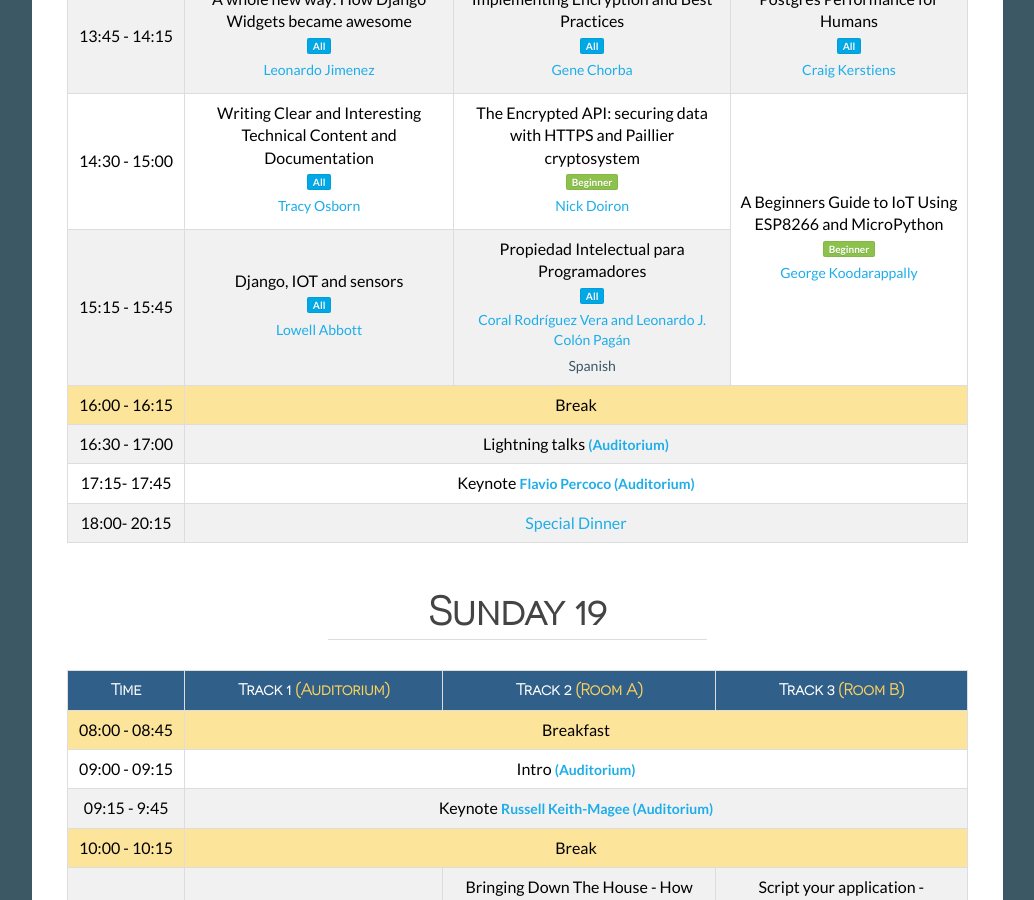
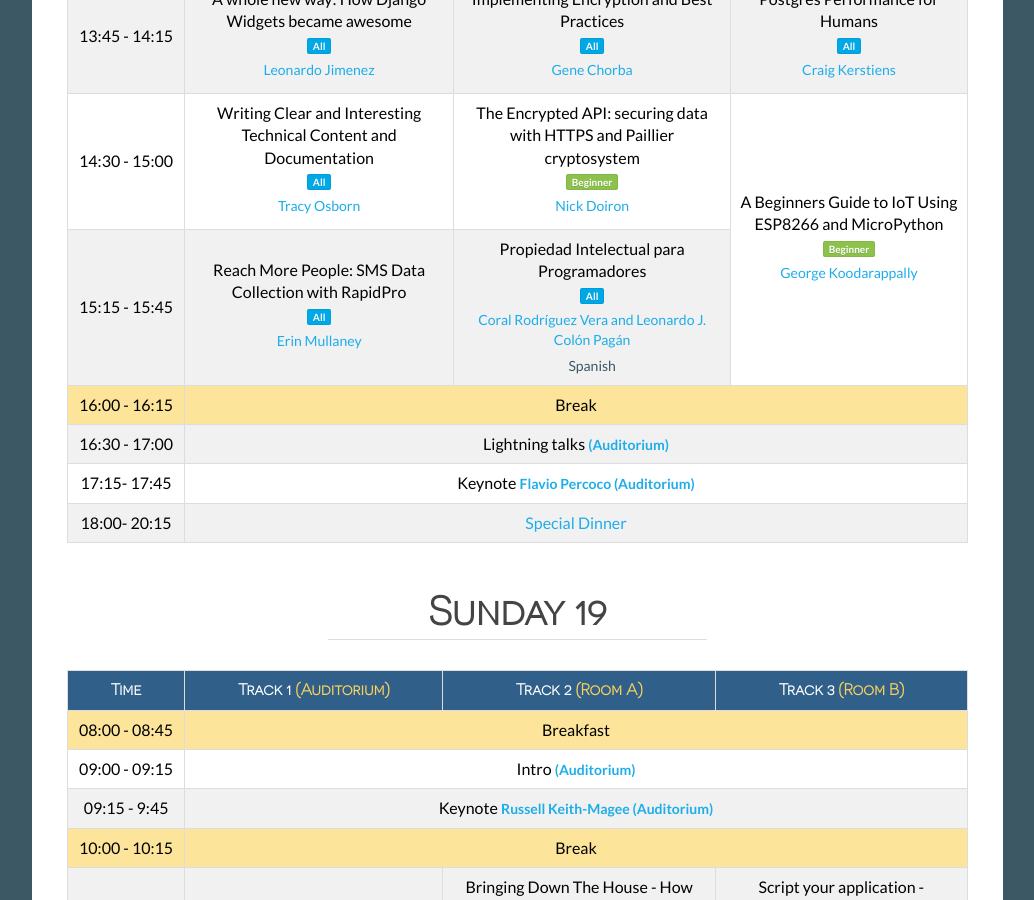
Before and after one commit to pycaribbean/pycaribbean.github.io, a Jekyll site: the page built from schedule.html, in a window 1280 px wide and 900 px high, scrolled down 1051 px. Shown: the whole window, without its empty margins (105-1139 px from the left). Built offline with Jekyll 4.4.1, drawn with Linux system fonts in a browser that asks for light colours; nearby versions of some CDN libraries; library files that are not in the unit come from our copies.

Commit message:
Include new Erin Mullaney

```diff
--- a/schedule.html
+++ b/schedule.html
@@ -80,7 +80,7 @@
               </tr>
               <tr>
                 <td class="time">15:15 - 15:45</td>
-		            <td> <span class="title"> Django, IOT and sensors </span> <br> <span class="uk-badge"> All </span>  <span class="speaker"> Lowell Abbott </span> </td>
+		            <td> <span class="title"> Reach More People: SMS Data Collection with RapidPro </span> <br> <span class="uk-badge"> All </span>  <span class="speaker"> Erin Mullaney </span> </td>
                 <td> <span class="title"> Propiedad Intelectual para Programadores</span> <br> <span class="uk-badge"> All </span>  <span class="speaker"> Coral Rodríguez Vera and Leonardo J. Colón Pagán</span> <span class="spanish">Spanish</span></td> </td>
              	<!-- A beginners guide to Iot -->
 	            </tr>
```
